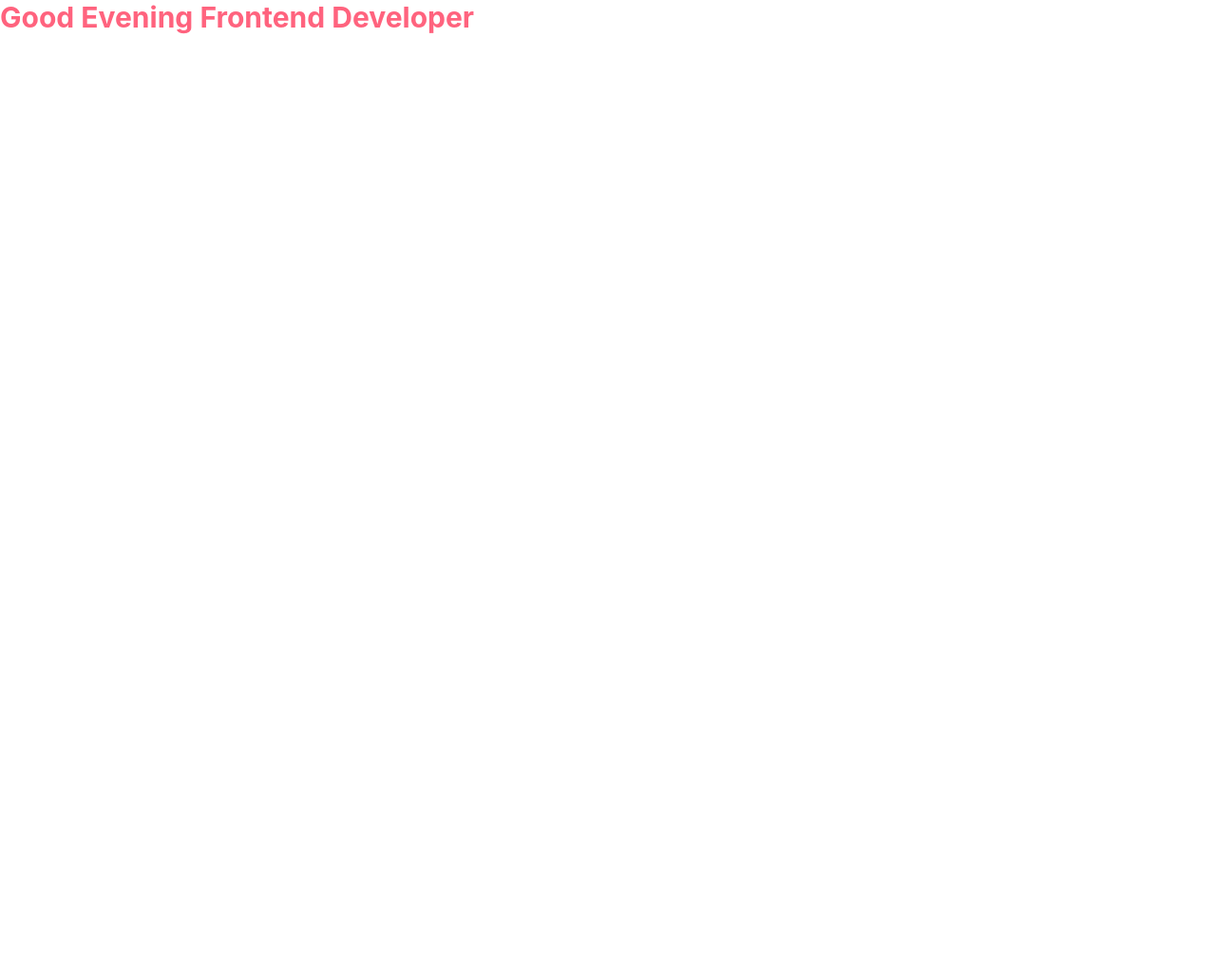
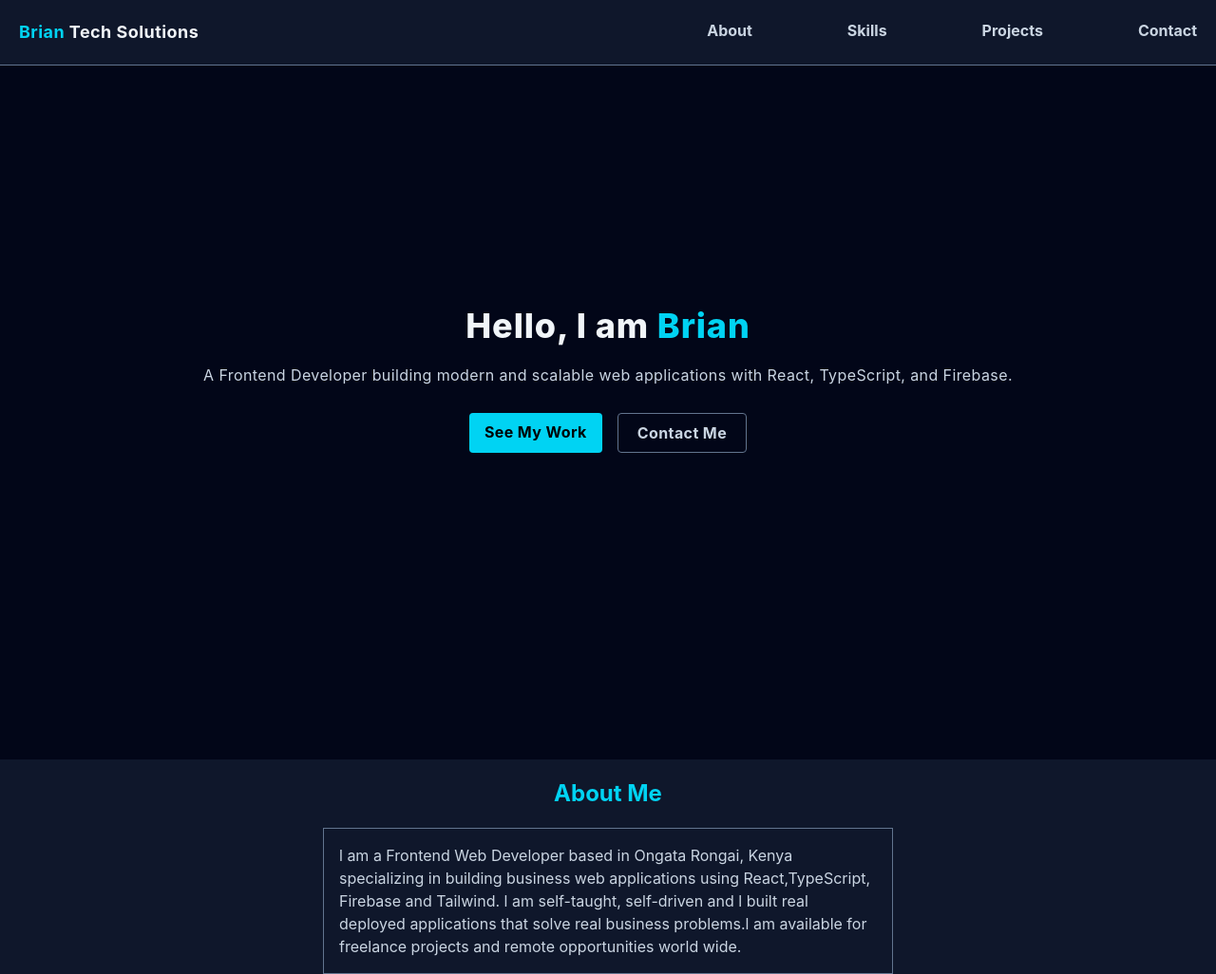
Before and after one commit to Brian9975/Brian-Kariuki, a React (Vite) app: page / in a window 1280 px wide. Shown: the whole page at 95% size. Before the commit the page ends 800 px from the top, so only its background shows below. Built offline with nearby package versions, Linux system fonts and the light colour scheme.

Commit message:
Added the hero section

```diff
--- a/src/App.tsx
+++ b/src/App.tsx
@@ -1,14 +1,41 @@
+function App() {
+  return <>
+  <nav className="bg-slate-900 z-50 border-b border-slate-500 flex fixed top-0 w-full justify-between p-5 text-slate-100">
+    <div>
+      <p className="font-bold text-lg tracking-wide"><span className="text-cyan-400">Brian</span> Tech Solutions</p>
+    </div>
+
+   <div className="flex text-slate-300 font-bold gap-4 md:gap-25">
+    <a href="#about" className="hover:text-cyan-400 transition-all">About</a><a className="hover:text-cyan-400 transition-all" href="#skills">Skills</a><a href="#projects" className="hover:text-cyan-400 transition-all">Projects</a><a className="hover:text-cyan-400 transition-all" href="#contact">Contact</a>
+   </div>
+  </nav>
 
 
+  {/* Hero Section */}
+  <section className="bg-slate-950 text-center items-center flex justify-center min-h-screen">
+    <div className="mx-4">
+      <h1 className="text-slate-100 tracking-wide pb-5 font-extrabold md:text-4xl text-5xl">Hello, l am <span className="text-cyan-400">Brian</span></h1>
+      <p className="text-slate-300 pb-7 tracking-wide">A Frontend Developer building modern and scalable web applications with React, TypeScript, and Firebase.</p>
+      <div className="tracking-wide flex justify-center gap-4">
+        <a href="#projects" className="bg-cyan-400 py-2 px-4 hover:opacity-80 transition-all font-bold duration-100 rounded cursor-pointer">See My Work</a>
+        <a href="#contact" className="border text-slate-300 hover:opacity-80 transition-all duration-100 cursor-pointer py-2 px-5 font-bold rounded border-slate-500">Contact Me</a>
+      </div>
+    </div>
+  </section>
 
+  {/* About Section */}
+  <section id="about" className="bg-slate-900 text-center">
+   <h1 className="text-cyan-400 text-2xl font-bold py-5">About Me</h1>
+   <div className="  flex justify-center items-center">
+    <div className="w-150 border mx-5 p-4 border-slate-500">
+    <p className="text-slate-300 text-left">l am a Frontend Web Developer based in Ongata Rongai, Kenya specializing in building business web applications using React,TypeScript, Firebase and Tailwind.
+      l am self-taught, self-driven and l built real deployed applications that solve real business problems.l am available for freelance projects and remote opportunities world wide.
+    </p>
+    </div>
+   </div>
+  </section>
 
-function App() {
-
-  return (
-    <>
-     <h1 className="text-3xl font-bold text-rose-400">Good Evening Frontend Developer</h1>
-    </>
-  )
+  </>;
 }
 
-export default App
+export default App;
--- a/src/index.css
+++ b/src/index.css
@@ -1 +1,5 @@
 @import "tailwindcss";
+
+html {
+  scroll-behavior: smooth;
+}
```
